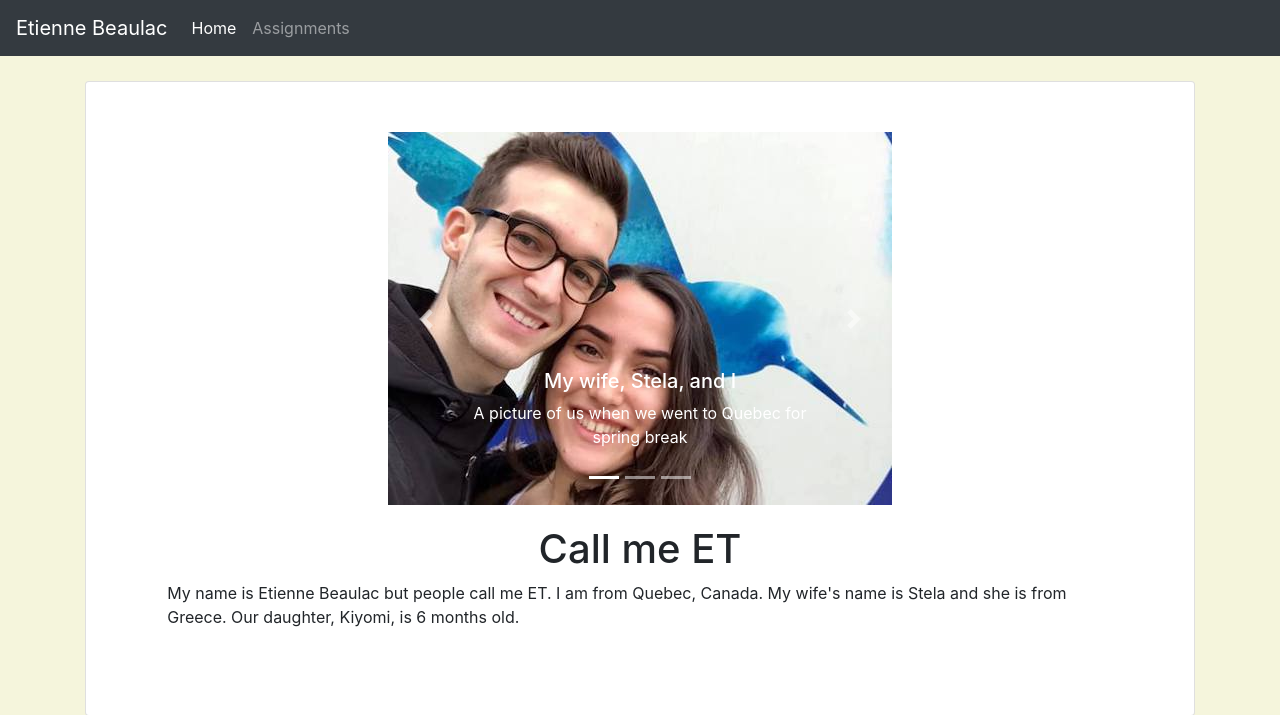
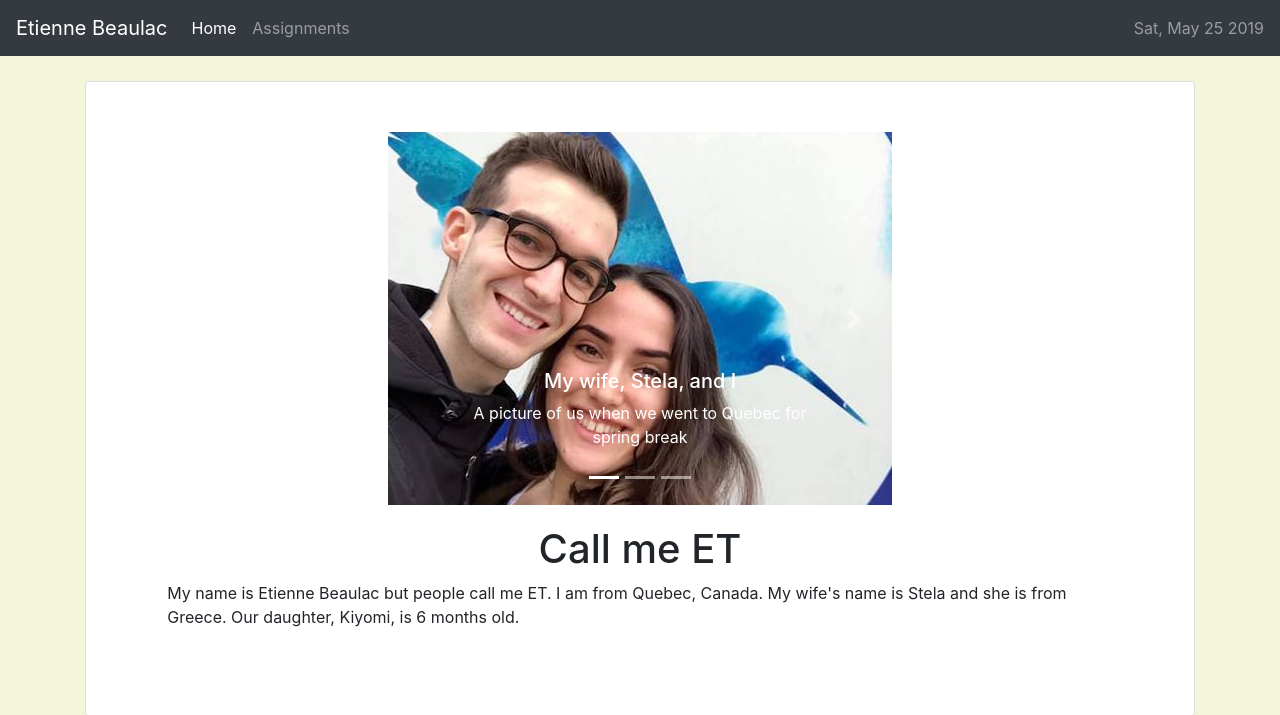
Before and after one commit to EtienneBBeaulac/cs_313, a PHP site: page /index.php in a window 1280 px wide. Shown: the top 715 px of the page. Run offline with PHP 8.4, Linux system fonts and the light colour scheme.

Commit message:
add text

```diff
--- a/web/header.php
+++ b/web/header.php
@@ -9,5 +9,7 @@
     <div class="navbar-nav">
       <a class="nav-item nav-link <?php echo ($page == "home" ? "active" : "")?>" href="./index.php">Home <span class="sr-only">About Me</span></a>
       <a class="nav-item nav-link <?php echo ($page == "assignments" ? "active" : "")?>" href="./assignments.php">Assignments</a>
+    </div>
   </div>
+  <span class="navbar-text"><?php echo date("D, M d Y"); ?></span>
 </nav>
```
